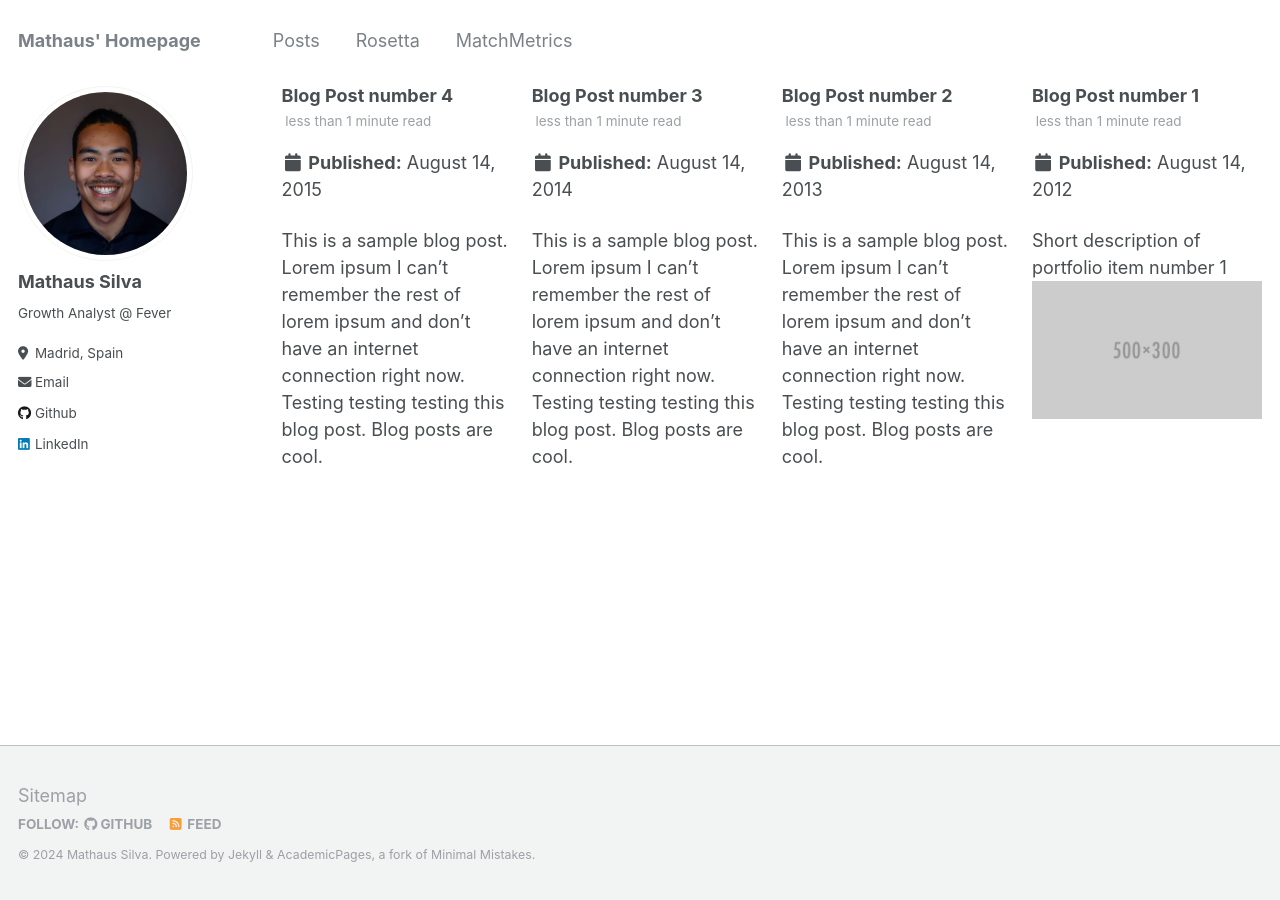
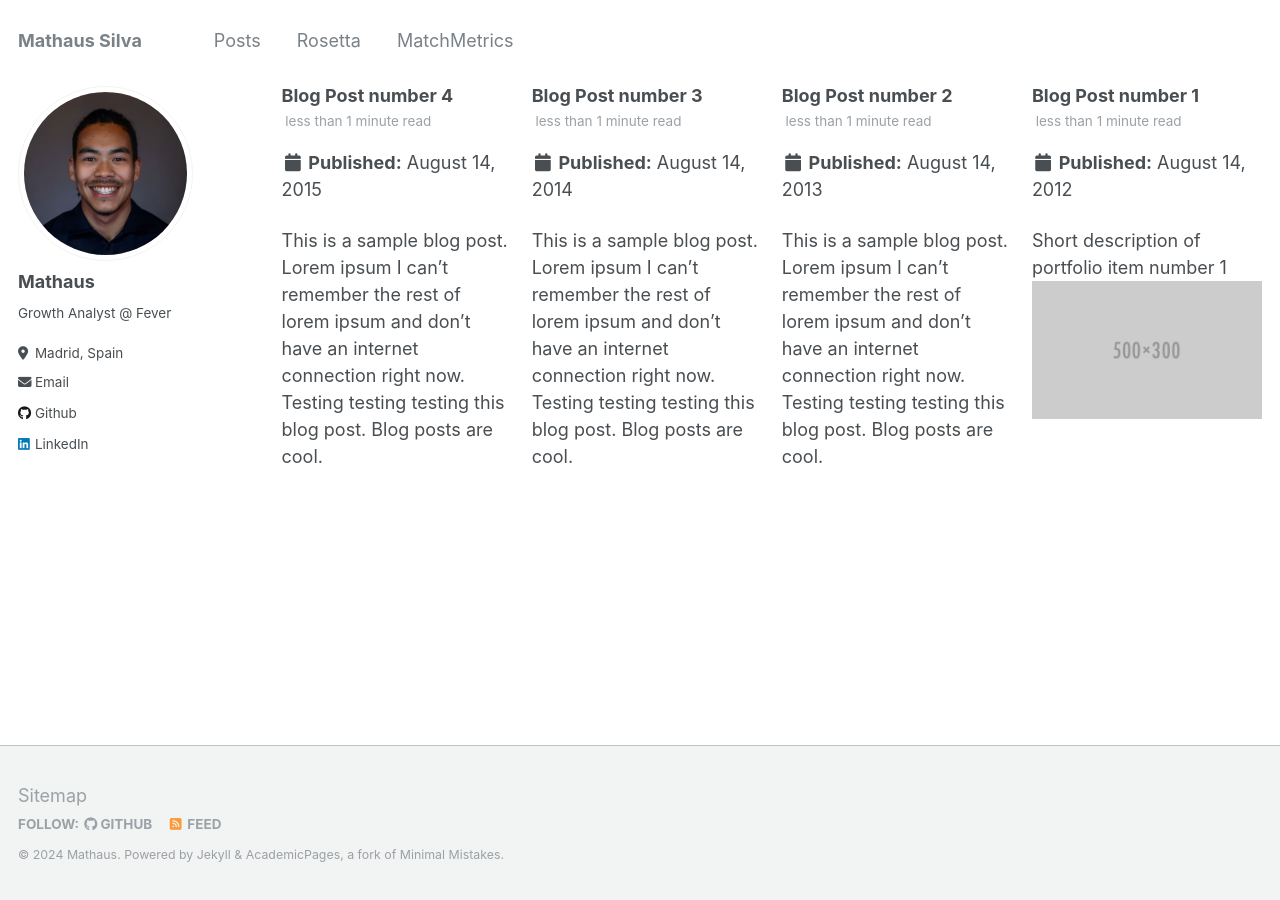
Before and after one commit to mathaussilva/mathaussilva.github.io, a Jekyll site: the page built from _posts/2199-01-01-future-post.md, in a window 1280 px wide and 900 px high, scrolled down 670 px. Built offline with Jekyll 4.4.1, drawn with Linux system fonts in a browser that asks for light colours; some of the changed text lies outside the part shown.

Commit message:
general update

```diff
--- a/_config.yml
+++ b/_config.yml
@@ -8,9 +8,9 @@
 
 # Basic Site Settings
 locale                   : "en-US"
-title                    : "Mathaus' Homepage"
+title                    : "Mathaus Silva"
 title_separator          : # "-"
-name                     : &name "Mathaus Silva"
+name                     : &name "Mathaus"
 description              : &description "Data, ML, and AI Enthusiast"
 url                      : https://mathaussilva.github.io # the base hostname & protocol for your site e.g. "https://mmistakes.github.io"
 baseurl                  : # "" the subpath of your site, e.g. "/blog"
@@ -22,7 +22,7 @@ repository               : "mathaussilva/mathaussilva.github.io"
 author:
   # Biographic information
   avatar           : "profile.jpeg"
-  name             : "Mathaus Silva"
+  name             : "Mathaus"
   pronouns         : # "he/him"
   bio              : "Growth Analyst @ Fever"
   location         : "Madrid, Spain"
--- a/_data/navigation.yml
+++ b/_data/navigation.yml
@@ -16,7 +16,7 @@ main:
     url: /year-archive/
 
   - title: "Rosetta"
-    url: tags/#category1
+    url: /tags/#category1
 
   # - title: "Itinerate"
   #  url: /year-archive/
```
Also changed, not shown: _pages/about.md (+3 -3 lines), _posts/2199-01-01-future-post.md (+1 -2 lines).
